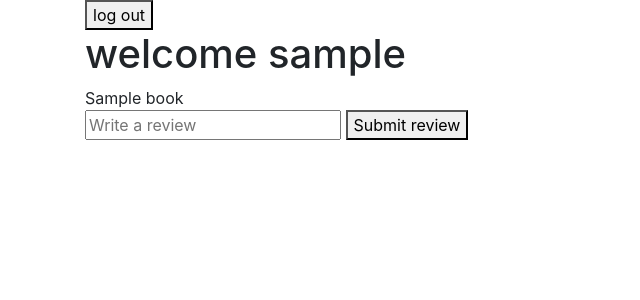
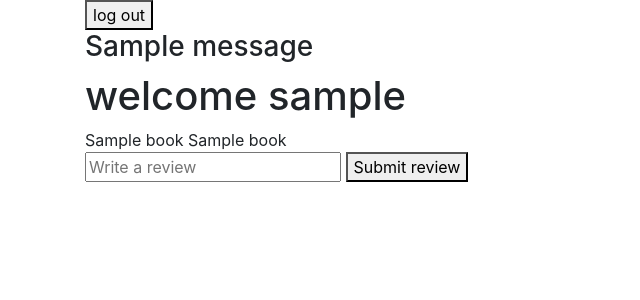
Before and after one commit to mprac/project1, a Flask app: template app/templates/book.html in a window 1280 px wide. Shown: the top 300 px of the page, without its empty margins (0-640 px from the left). Run offline with Flask 2, Linux system fonts and the light colour scheme; the template is opened without the code that fills it: most values are stand-ins (such as "Sample title", 1, 10 or a date in 2020); one stand-in notice (Sample message) is shown; some libraries are stand-ins or nearby versions.

Commit message:
review complete

```diff
--- a/app/application.py
+++ b/app/application.py
@@ -1,7 +1,7 @@
 import os
 import psycopg2
 
-from flask import Flask, session, render_template, request, redirect, url_for
+from flask import Flask, session, render_template, request, redirect, url_for, flash
 from flask_session import Session
 from sqlalchemy import create_engine
 from sqlalchemy.orm import scoped_session, sessionmaker
@@ -9,6 +9,7 @@ from sqlalchemy.exc import IntegrityError
 from werkzeug.security import generate_password_hash, check_password_hash
 
 app = Flask(__name__)
+app.secret_key = "fksjdnfksdnfiwnfimbj3249vidunv"
 
 # Check for environment variable
 if not os.getenv("DATABASE_URL"):
@@ -82,7 +83,7 @@ def login():
         else:
             session['user'] = user.username
             return redirect(url_for('index'))
-            db.commit()
+
         return render_template('auth/login.html', message=message)
     return render_template('auth/login.html')
 
@@ -98,12 +99,35 @@ def book(id):
     if 'user' in session:
         username = session['user']
         book = db.execute('SELECT * FROM books WHERE id=:id', {'id':id}).fetchone()
+        user_id = db.execute('SELECT id FROM users WHERE username=:username', {'username': username}).fetchone()
+        reviews = db.execute('SELECT * FROM reviews')
         if book is None:
             return redirect(url_for('index'))
-        return render_template('book.html', username=username,book=book)
+        return render_template('book.html', username=username,book=book,user_id=user_id, reviews=reviews)
     return redirect(url_for('index'))
 
-# @app.route("/review")
-# def review():
+@app.route("/review", methods=["POST"])
+def review():
+    if 'user' in session:
+        username = session['user']
+        if request.method == "POST":
+            review = request.form.get('review')
+            book_id = request.form.get('book_id')
+            user_id = request.form.get('user_id')
+            reviewed = db.execute('SELECT * FROM reviews WHERE user_id=:user_id and book_id=:book_id ',{'user_id': user_id,'book_id': book_id}).fetchone()
+            if reviewed:
+                flash('you already reviewed this book')
+                return redirect(url_for('book', id=book_id))
+            elif not review:
+                flash('cannot submit empty review')
+                return redirect(url_for('book', id=book_id))
+            else:
+                db.execute("INSERT INTO reviews (review, book_id, user_id) VALUES (:review, :book_id, :user_id)", {"review": review,"book_id": book_id, "user_id": user_id})
+                db.commit()
+
+                flash('your review is submitted')
+                return redirect(url_for('book', id=book_id))
+
+
 
 ########## END Book Page Review Submissions ##########
--- /dev/null
+++ b/app/forms.py
@@ -0,0 +1,6 @@
+from flask_wtf import FlaskForm
+from wtforms import StringField, PasswordField, SubmitField
+from wtforms.validators import Email, InputRequired
+
+class RegisterForm(FlaskForm):
+    email = StringField('email', validators=[Email(), InputRequired()])
--- a/app/templates/auth/login.html
+++ b/app/templates/auth/login.html
@@ -5,7 +5,7 @@ Login
 {% endblock %}
 
 {% block body %}
-<h1>Register Review Website</h1>
+<h1>Login to Book Website</h1>
 <form action="{{ url_for('login')}}" method="POST">
     <input type="text" name="email" placeholder="email" required>
     <input type="password" name="password" id="password" placeholder="password" required>
--- a/app/templates/book.html
+++ b/app/templates/book.html
@@ -8,15 +8,30 @@ Book | {{ book[2] }}
 <form action="{{ url_for('logout') }}" method="GET">
   <button type="submit">log out</button>
 </form>
-<!-- {% for user in username or [] %}
-<h1>welcome {{ user|e }} </h1>
-{% endfor %} -->
-<h1>welcome {{ username }} </h1>
-{{ book[2] }}
+{% with flashmessages = get_flashed_messages() %}
+  {% if flashmessages %}
+    {% for flashmessage in flashmessages %}
+      <h3>{{ flashmessage }}</h3>
+    {% endfor %}
+  {% endif %}
+{% endwith%}
+<h1>welcome {{ username }}</h1>
+{{ book[2] }} {{ book[0] }}
 <form action="{{ url_for('review') }}" method="POST">
   <input type="text" name="review" id="" placeholder="Write a review" required>
+  <input type="hidden" name="book_id" value="{{ book[0] }}">
+  <input type="hidden" name="user_id" value="{{ user_id[0] }}">
   <button type="submit">Submit review</button>
 </form>
 
+<ul>
+
+{% for review in reviews %}
+  {% if book[0] == review[3] %}
+    <li>{{ username }}:{{ review[1] }}</li>
+  {% endif %}
+{% endfor %}
+
+</ul>
 
 {% endblock %}
```
Also changed, not shown: app/db/create.sql (+8 -9 lines).
